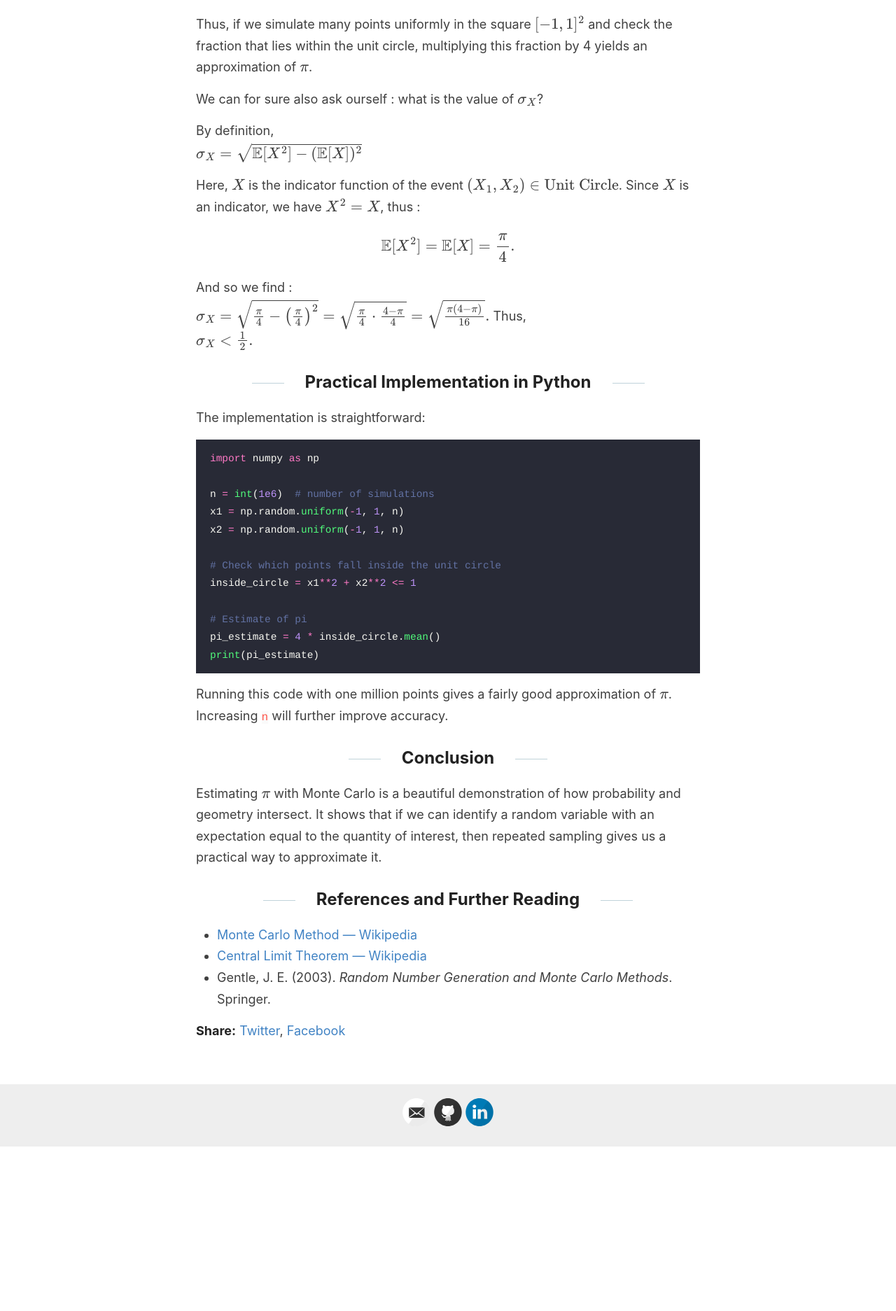
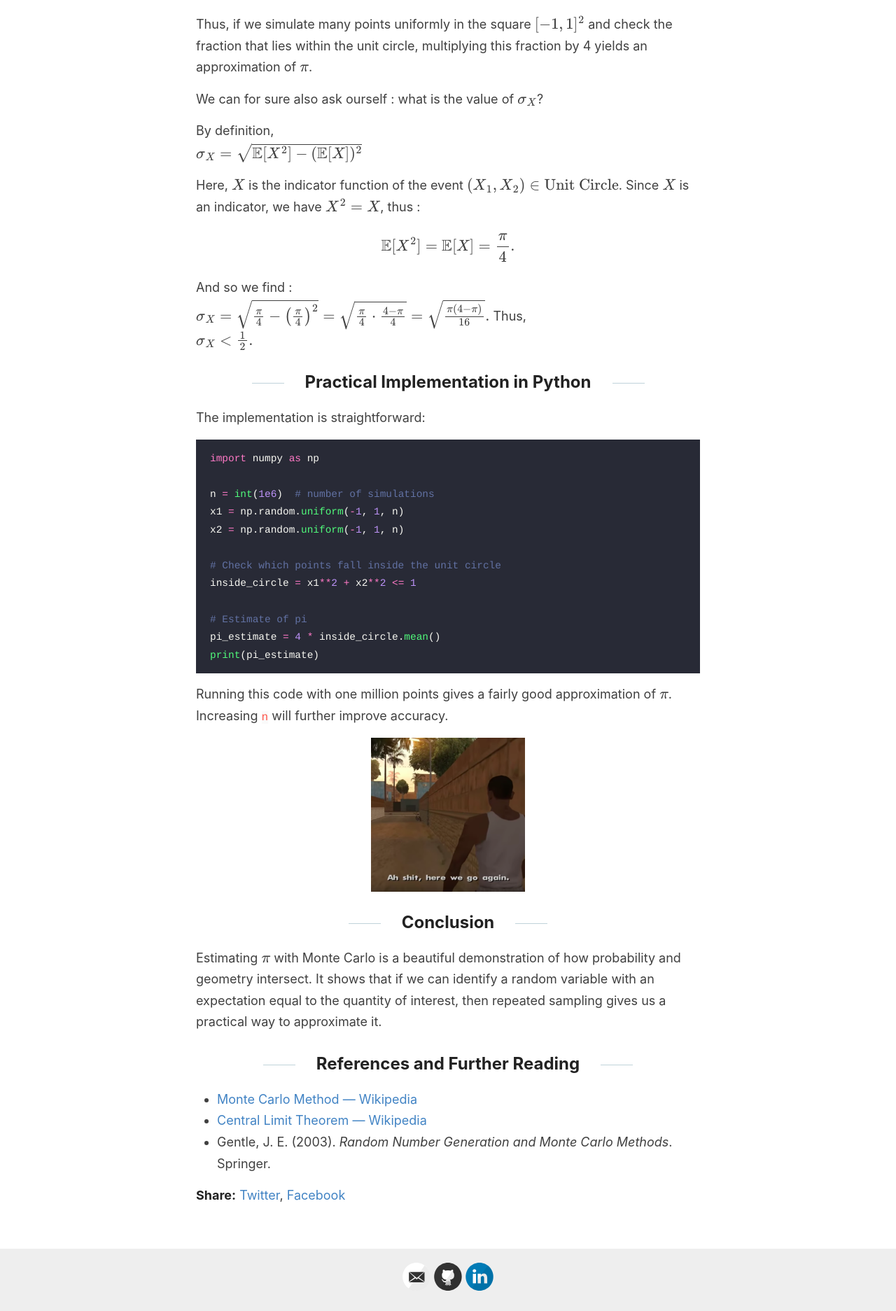
Before and after one commit to Zaltarba/blog, a Jekyll site: the page built from _posts/2025-09-08-PiEstimation.md, in a window 1280 px wide. Shown: the part 3027-4900 px from the top of the page at 70% size. Built offline with Jekyll 4.4.1, drawn with Linux system fonts in a browser that asks for light colours; formulas are drawn with MathJax 3; comment, search, counter and statistics services are not loaded; before the commit the page ends 4665 px from its top, so only the background shows below that.

Commit message:
Update 2025-09-08-PiEstimation.md

````diff
--- a/_posts/2025-09-08-PiEstimation.md
+++ b/_posts/2025-09-08-PiEstimation.md
@@ -114,8 +114,6 @@ $$
 \sigma_X  < \frac{1}{2}.
 $$
 
-
-
 ## Practical Implementation in Python  {#implementation}
 
 The implementation is straightforward:
@@ -135,7 +133,9 @@ pi_estimate = 4 * inside_circle.mean()
 print(pi_estimate)
 ```
 
-Running this code with one million points gives a fairly good approximation of $\\pi$. Increasing `n` will further improve accuracy.
+Running this code with one million points gives a fairly good approximation of $\pi$. Increasing `n` will further improve accuracy.
+
+![figure 2](/blog/images/here_we_go_again.png)
 
 ## Conclusion  {#conclusion}
 
````
